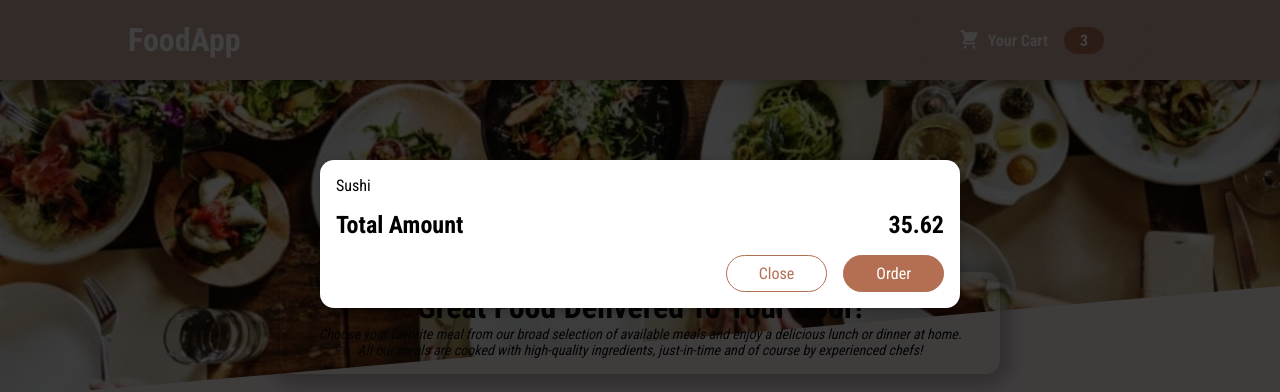
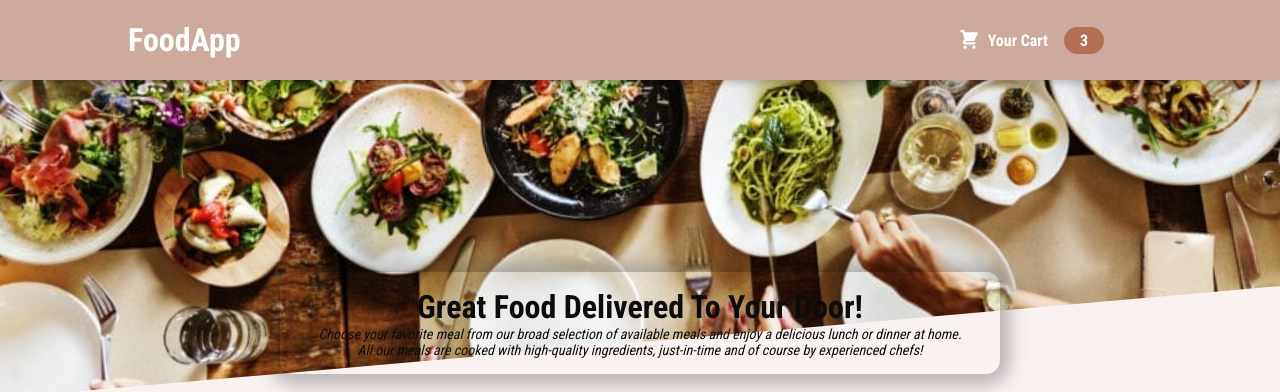
Before and after one commit to RobertBognar/food-order-app, a React (Create React App) app: page / in a window 1280 px wide. Shown: the top 392 px of the page. Built offline with nearby package versions, Linux system fonts and the light colour scheme.

Commit message:
fixing modal close button & click outside of modal close

```diff
--- a/src/App.js
+++ b/src/App.js
@@ -1,15 +1,26 @@
-import React, { Fragment } from 'react';
+import React, { Fragment, useState } from 'react';
 
 import Header from './components/Layout/Header';
 
 import './App.css';
 import Meals from './components/Meals/Meals';
 import Cart from './components/Cart/Cart';
+
 function App() {
+    const [cartIsShown, setCartIsShown] = useState(false);
+
+    const showCartHandler = () => {
+        setCartIsShown(true);
+    };
+
+    const hideCartHandler = () => {
+        setCartIsShown(false);
+    };
+
     return (
         <Fragment>
-            <Cart />
-            <Header />
+            {cartIsShown && <Cart onClose={hideCartHandler} />}
+            <Header onShowCart={showCartHandler} />
             <main>
                 <Meals />
             </main>
--- a/src/components/Cart/Cart.js
+++ b/src/components/Cart/Cart.js
@@ -14,14 +14,19 @@
         </ul>
     );
     return (
-        <Modal>
+        <Modal onClose={props.onClose}>
             {cartItems}
             <div className={classes.total}>
                 <span>Total Amount</span>
                 <span>35.62</span>
             </div>
             <div className={classes.actions}>
-                <button className={classes['button--alt']}>Close</button>
+                <button
+                    className={classes['button--alt']}
+                    onClick={props.onClose}
+                >
+                    Close
+                </button>
                 <button className={classes.button}>Order</button>
             </div>
         </Modal>
--- a/src/components/Layout/Header.js
+++ b/src/components/Layout/Header.js
@@ -9,7 +9,7 @@
         <Fragment>
             <header className={classes.header}>
                 <h1>FoodApp</h1>
-                <HeaderCartButton />
+                <HeaderCartButton onClick={props.onShowCart} />
             </header>
             <div className={classes['main-image']}>
                 <img src={mealsImage} alt="Meals" />
--- a/src/components/Layout/HeaderCartButton.js
+++ b/src/components/Layout/HeaderCartButton.js
@@ -5,7 +5,7 @@
 
 const HeaderCartButton = (props) => {
     return (
-        <button className={classes.button}>
+        <button className={classes.button} onClick={props.onClick}>
             <span className={classes.icon}>
                 <CartIcon />
             </span>
--- a/src/components/UI/Modal.js
+++ b/src/components/UI/Modal.js
@@ -4,7 +4,7 @@
 import classes from './Modal.module.css';
 
 const Backdrop = (props) => {
-    return <div className={classes.backdrop} />;
+    return <div className={classes.backdrop} onClick={props.onClose} />;
 };
 
 const ModalOverlay = (props) => {
@@ -20,7 +20,10 @@
 const Modal = (props) => {
     return (
         <Fragment>
-            {ReactDOM.createPortal(<Backdrop />, portalElement)}
+            {ReactDOM.createPortal(
+                <Backdrop onClose={props.onClose} />,
+                portalElement,
+            )}
             {ReactDOM.createPortal(
                 <ModalOverlay>{props.children}</ModalOverlay>,
                 portalElement,
```
